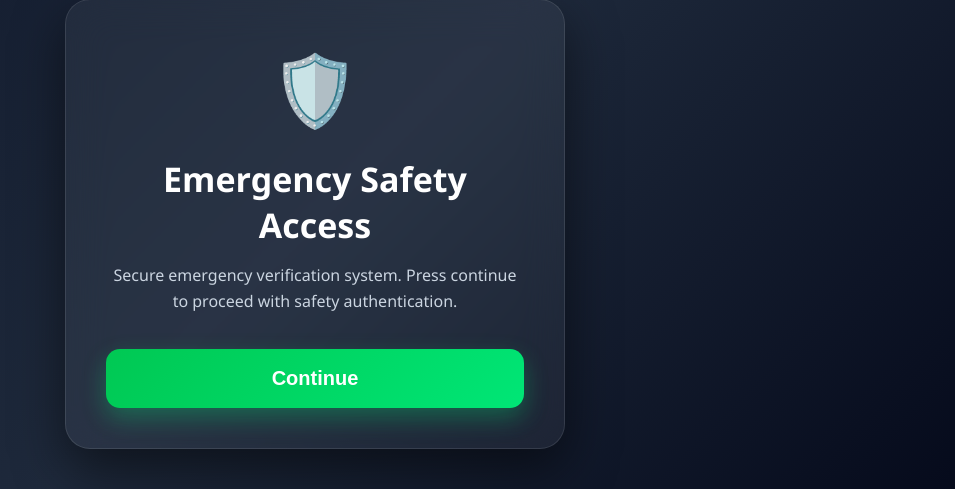
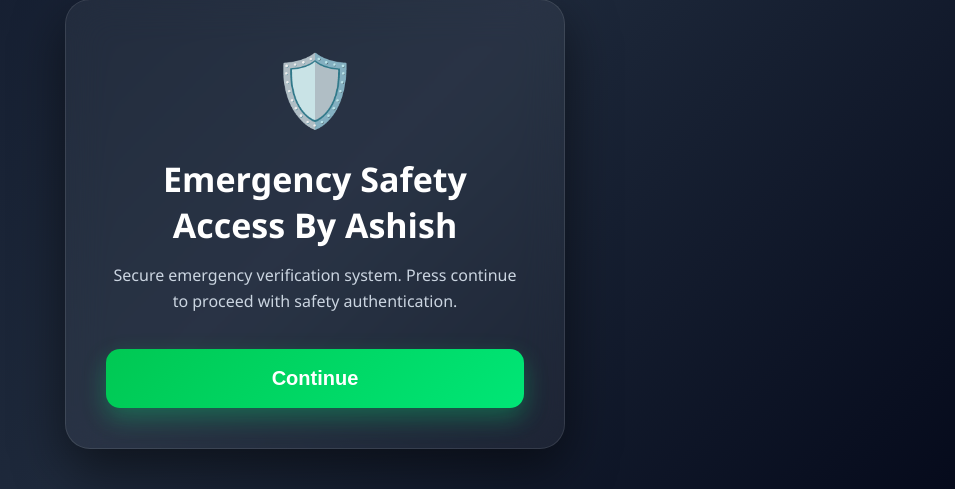
Before and after one commit to opashish102oo2/tracker, a Flask app: page / in a window 1280 px wide. Shown: the part 176-665 px from the top of the page, without its empty margins (325-1280 px from the left). Run offline with Flask 3, Linux system fonts and the light colour scheme.

Commit message:
change name

```diff
--- a/templates/index.html
+++ b/templates/index.html
@@ -85,7 +85,7 @@
 
         <div class="icon">🛡️</div>
 
-        <h1>Emergency Safety Access</h1>
+        <h1>Emergency Safety Access By Ashish</h1>
 
         <p>
             Secure emergency verification system.
```
